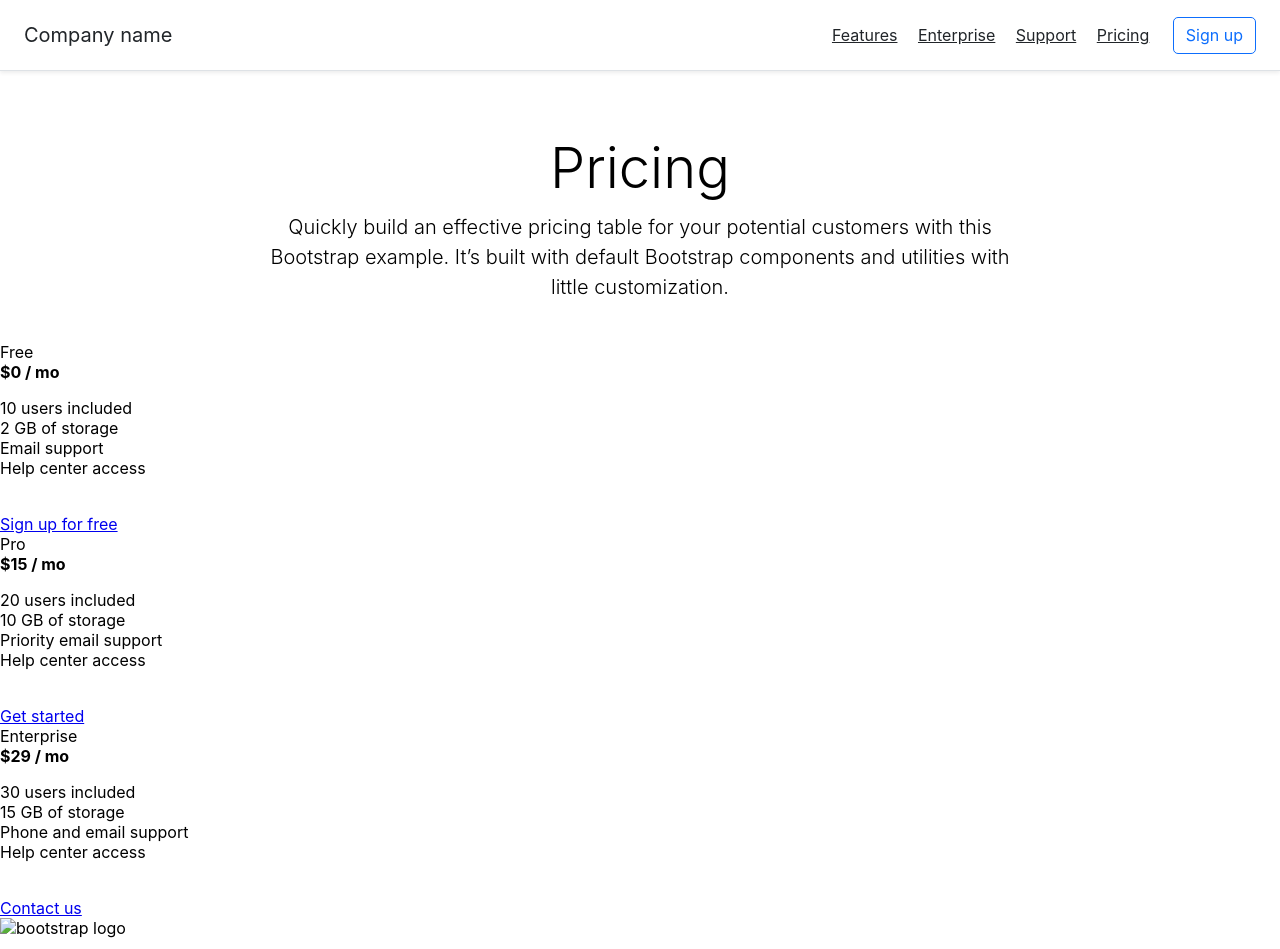
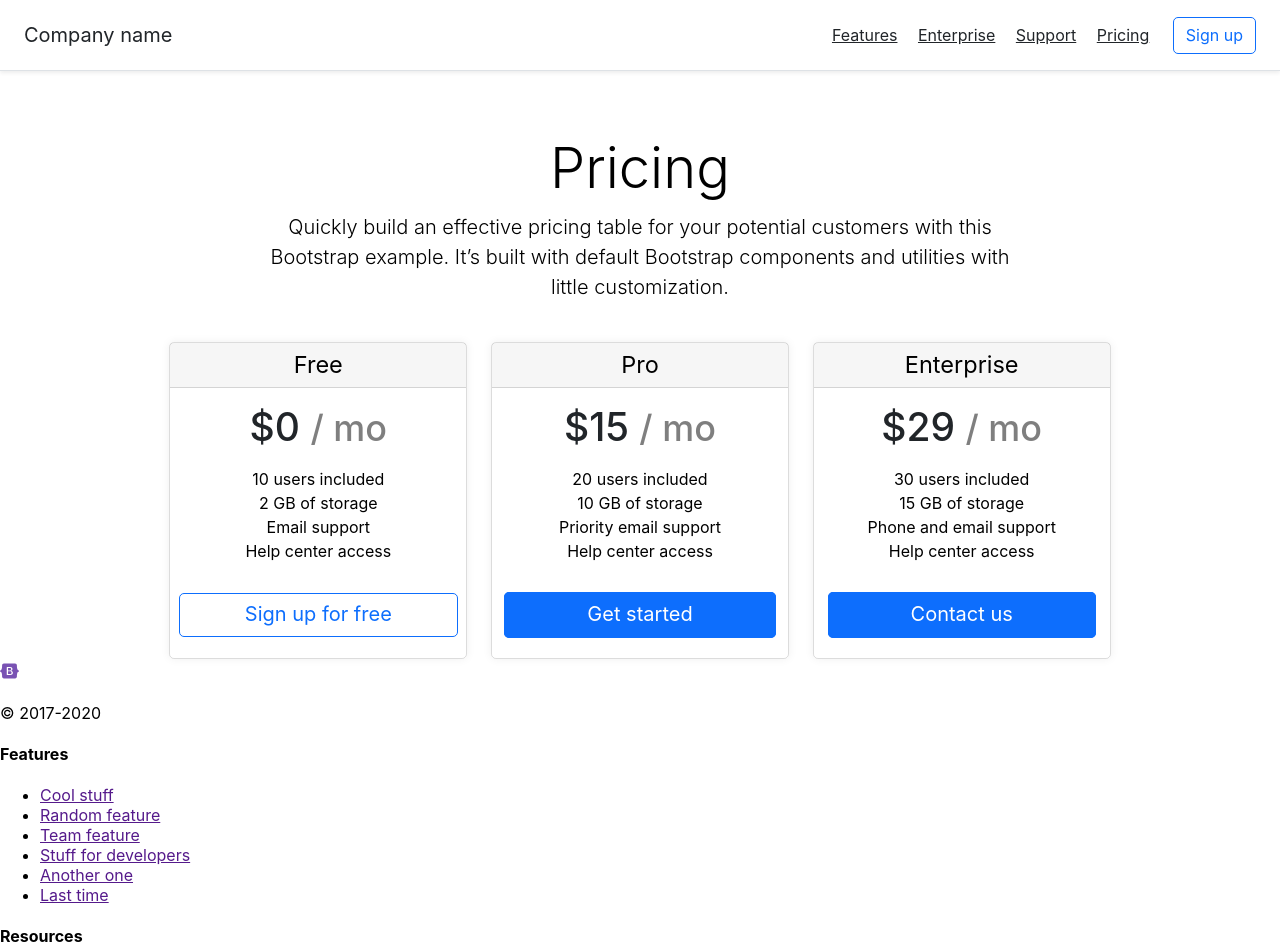
Before and after one commit to AmanKalkanbaev/pricing, a plain HTML site: page index.html in a window 1280 px wide. Shown: the top 949 px of the page. Drawn offline with Linux system fonts and the light colour scheme.

Commit message:
stylized a section cards and added imege to the folder and a few modified html file

```diff
--- a/index.html
+++ b/index.html
@@ -40,7 +40,7 @@
                     Help center access
                 </p>
                 <br>
-                <a href="#">Sign up for free</a>
+                <a href="#" class="org">Sign up for free</a>
             </div>
             <div class="cards">
                 <div>Pro</div>
@@ -54,7 +54,7 @@
                     Help center access
                 </p>
                 <br>
-                <a href="#">Get started</a>
+                <a href="#" class="other">Get started</a>
             </div>
             <div class="cards">
                 <div>Enterprise</div>
@@ -68,12 +68,12 @@
                     Help center access<br>
                 </p>
                 <br>
-                <a href="#">Contact us</a>
+                <a href="#" class="other">Contact us</a>
             </div>
         </section>
         <section id="footer">
             <div>
-                <img src="" alt="bootstrap logo">
+                <img src="./boot.svg" alt="bootstrap logo">
                 <p>
                     © 2017-2020
                 </p>
--- a/style.css
+++ b/style.css
@@ -68,3 +68,86 @@ body{
     margin-bottom: 12px;
     text-align: center;
 }
+#cards{
+    display: flex;
+    justify-content: center;
+}
+.cards{
+    height: 315px;
+    width: 295.7px;
+    border: 1px solid rgba(0, 0, 0, 0.137);
+    margin: 0 12px;
+    border-radius: 5px;
+    box-shadow: 0 0 10px rgba(0, 0, 0, 0.062);
+    text-align: center;
+}
+.cards div{
+    text-align: center;
+    background-color: rgba(0, 0, 0, 0.034);
+    padding: 8px 16px;
+    font-size: 23.5px;
+    font-weight: 400;
+    line-height: 28.17px;
+    border-bottom: 1px solid rgba(0, 0, 0, 0.137);
+    margin-bottom: 16px;
+}
+.cards p{
+    font-size: 16px;
+    font-weight: 400;
+    line-height: 24px;
+}
+strong{
+    color: rgb(33, 37, 41) ;
+    font-size: 39px;
+    font-weight: 500;
+    line-height: 45px;
+    margin-bottom: 8px;
+}
+span{
+    color: rgba(0, 0, 0, 0.5);
+    font-size: 36px;
+}
+.cards .org{
+    border: solid rgb(13, 110, 253) 1px;
+    padding: 8px 65px 10px;
+    border-radius: 5px;
+    text-decoration: none;
+    color:rgb(13, 110, 253) ;
+    font-size: 20px;
+    font-weight: 400;
+    line-height: 30px;
+    text-align: center;
+    transition: 0.3s;
+}
+.cards .org:hover{
+    background-color: rgb(13, 110, 253);
+    color: #fff;
+}
+.cards .org:focus{
+    box-shadow: 0 0 0 4px rgba(13, 109, 253, 0.5);
+}
+.other{
+    border: solid rgb(13, 110, 253) 1px;
+    background-color: rgb(13, 110, 253);
+    padding: 9px 82px 11px;
+    border-radius: 5px;
+    text-decoration: none;
+    color: white;
+    font-size: 20px;
+    font-weight: 400;
+    line-height: 30px;
+    text-align: center;
+    transition: 0.3s;
+}
+.other:hover{
+    border: solid rgb(13, 110, 253) 1px;
+    background-color: rgb(0, 84, 211);
+    color: rgb(253, 253, 253);
+}
+.other:focus{
+    box-shadow: 0 0 0 4px rgba(13, 109, 253, 0.5);
+}
+img{
+    width: 19px;
+    height: 24px;
+}
```
Also changed, not shown: boot.svg (added).
